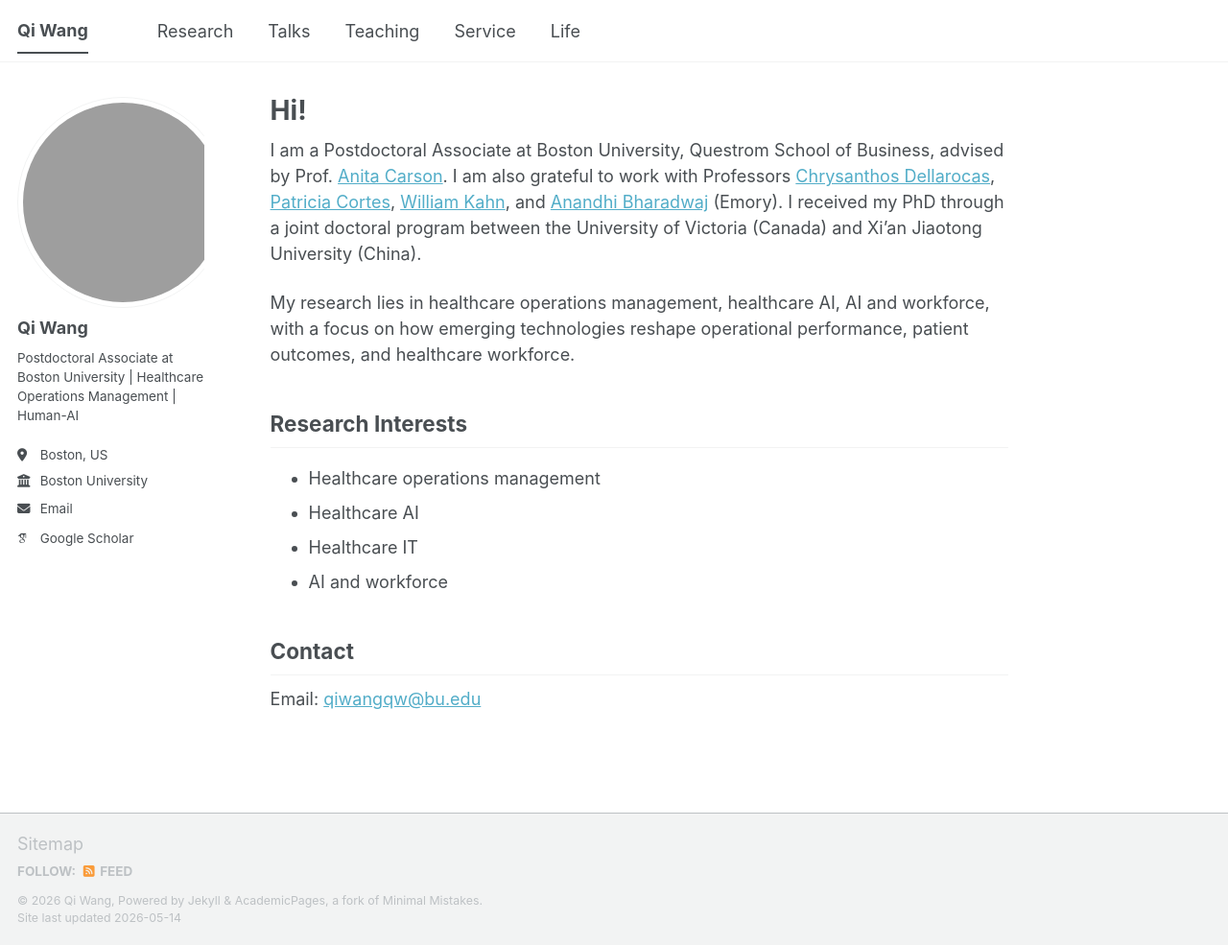
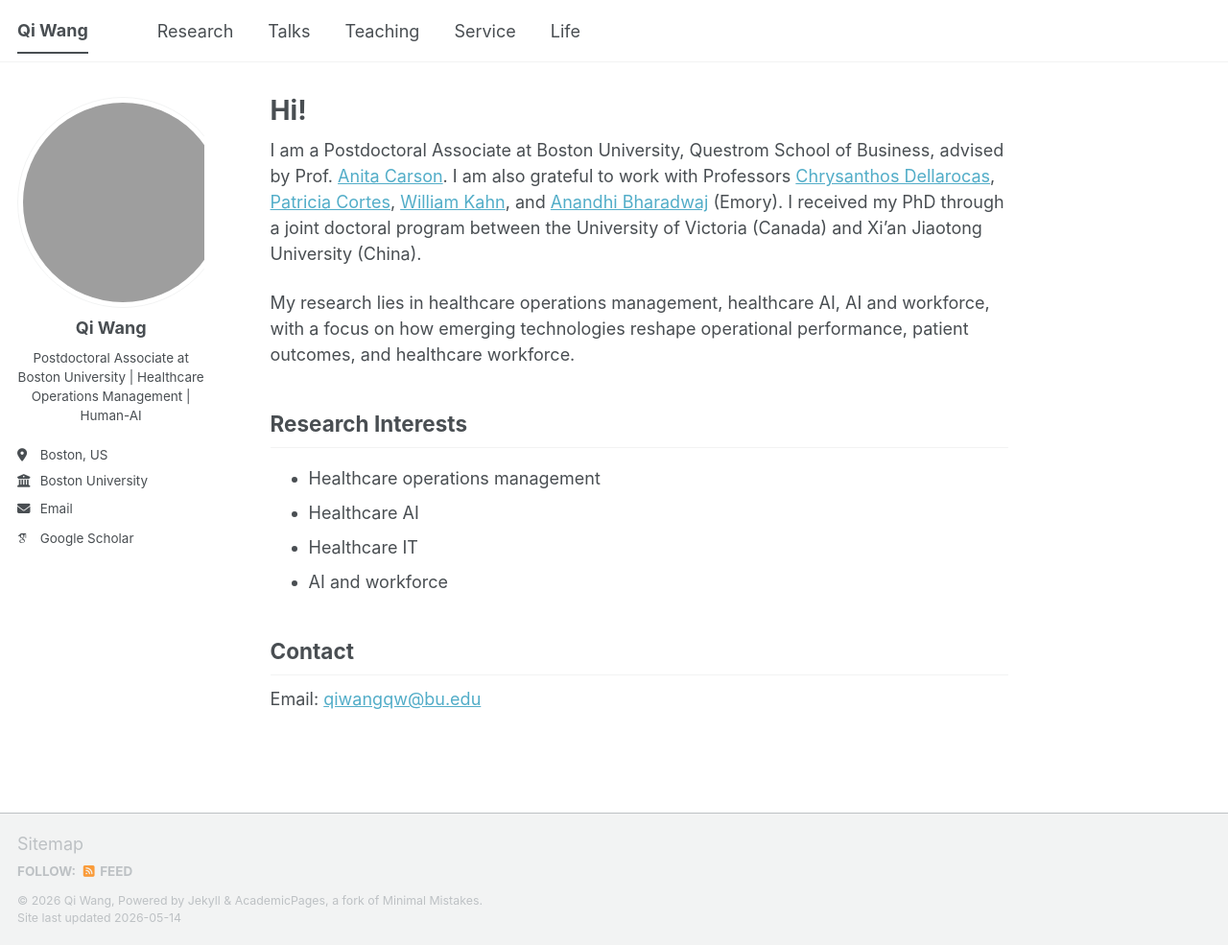
Before and after one commit to qiwang-katherine/qiwang-katherine.github.io, a Jekyll site: the page built from _pages/about.md, in a window 1280 px wide and 985 px high. Shown: the whole window at 96% size. Built offline with Jekyll 4.4.1, drawn with Linux system fonts in a browser that asks for light colours; some web fonts are replaced; a script bundle is joined from its source files by our own code; library files that are not in the unit come from our copies.

Commit message:
Update main.scss

```diff
--- a/assets/css/main.scss
+++ b/assets/css/main.scss
@@ -170,3 +170,26 @@
   height: 220px !important;
   border-radius: 50%;
 }
+
+/* ========== Center sidebar profile content ========== */
+.author__avatar {
+  text-align: center;
+}
+
+.author__avatar img {
+  margin: 0 auto;
+}
+
+.author__content {
+  text-align: center;
+}
+
+.author__name,
+.author__bio {
+  text-align: center !important;
+}
+
+.author__urls {
+  text-align: left;
+  display: inline-block;
+}
```
